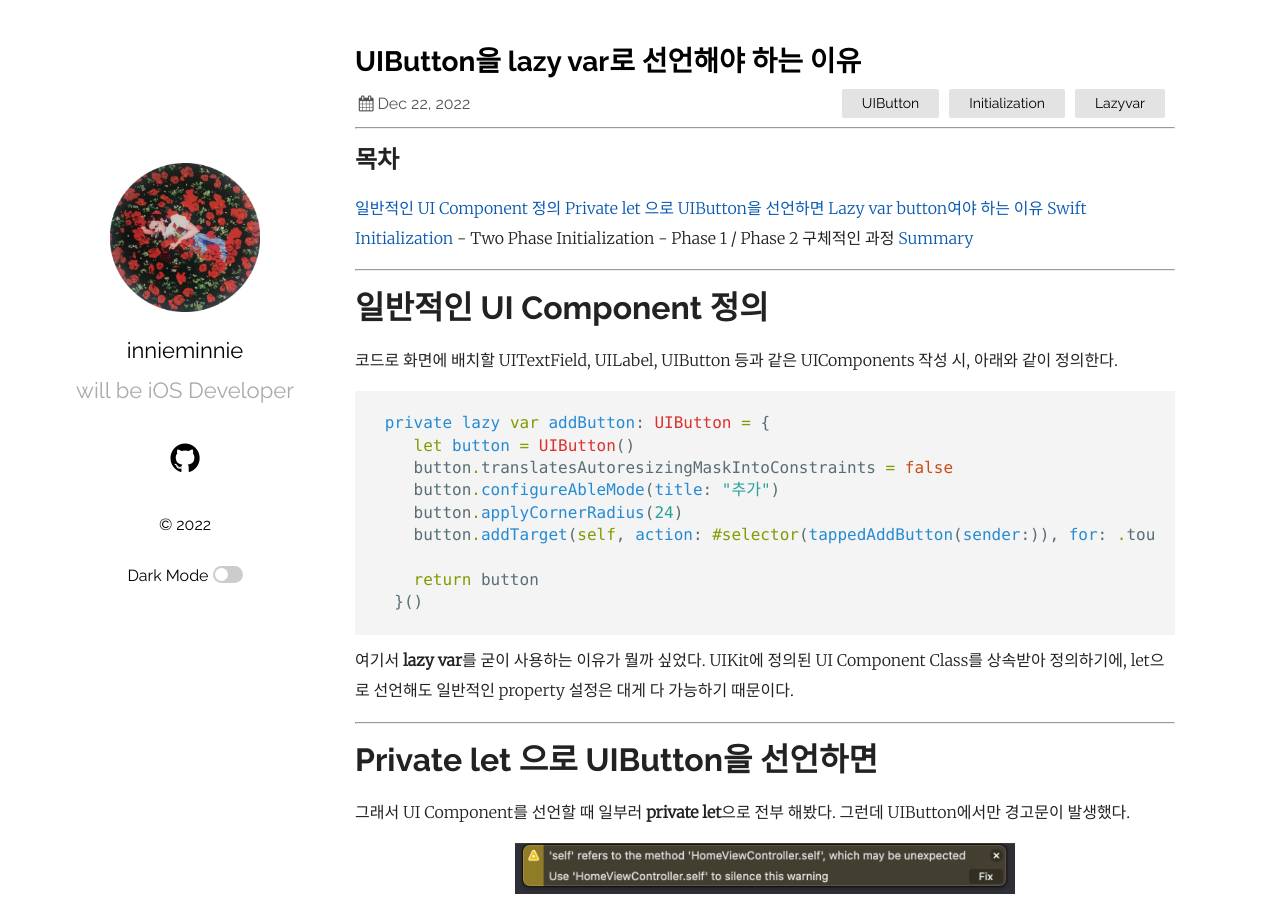
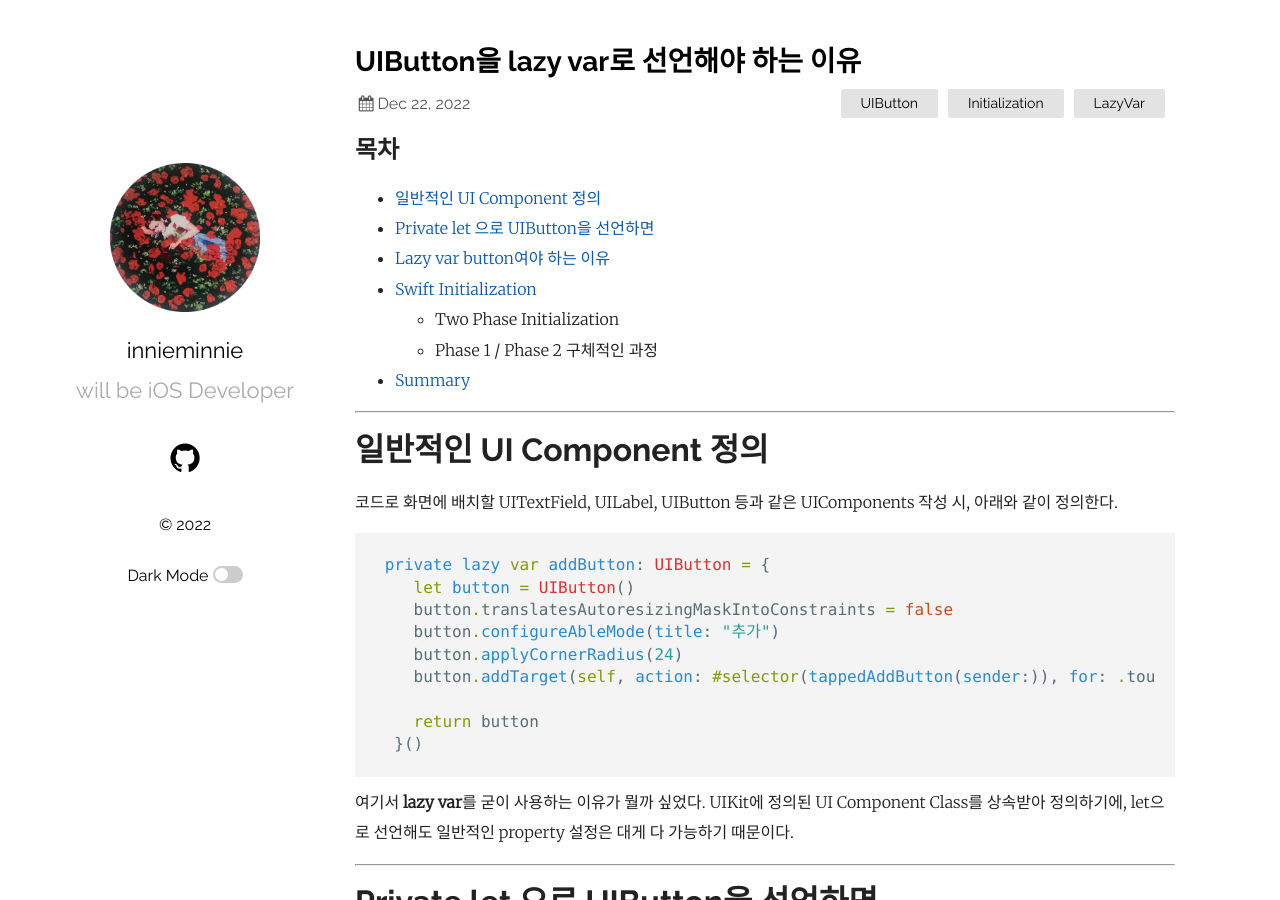
Before and after one commit to innieminnie/innieminnie.github.io, a Jekyll site: the page built from _posts/2022-12-22-LazyVarUIButton.markdown, in a window 1280 px wide and 900 px high. Built offline with Jekyll 4.4.1, drawn with Linux system fonts in a browser that asks for light colours; comment, search, counter and statistics services are not loaded.

Commit message:
fix: 업로드 수정

```diff
--- a/_posts/2022-12-22-LazyVarUIButton.markdown
+++ b/_posts/2022-12-22-LazyVarUIButton.markdown
@@ -2,18 +2,17 @@
 layout: post
 title: "UIButton을 lazy var로 선언해야 하는 이유"
 date: 2022-12-22 18:00:00
-categories: UIButton Initialization Lazyvar
----
+categories: UIButton Initialization LazyVar
 ---
 
 ## 목차
-[일반적인 UI Component 정의](#일반적인-ui-component-정의)
-[Private let 으로 UIButton을 선언하면](#private-let-으로-uibutton을-선언하면)
-[Lazy var button여야 하는 이유](#lazy-var-button여야-하는-이유)
-[Swift Initialization](#swift-initialization)
+- [일반적인 UI Component 정의](#일반적인-ui-component-정의)
+- [Private let 으로 UIButton을 선언하면](#private-let-으로-uibutton을-선언하면)
+- [Lazy var button여야 하는 이유](#lazy-var-button여야-하는-이유)
+- [Swift Initialization](#swift-initialization)
     -  Two Phase Initialization
     -  Phase 1 / Phase 2 구체적인 과정
-[Summary](#summary)
+- [Summary](#summary)
 
 ---
 # 일반적인 UI Component 정의
```
